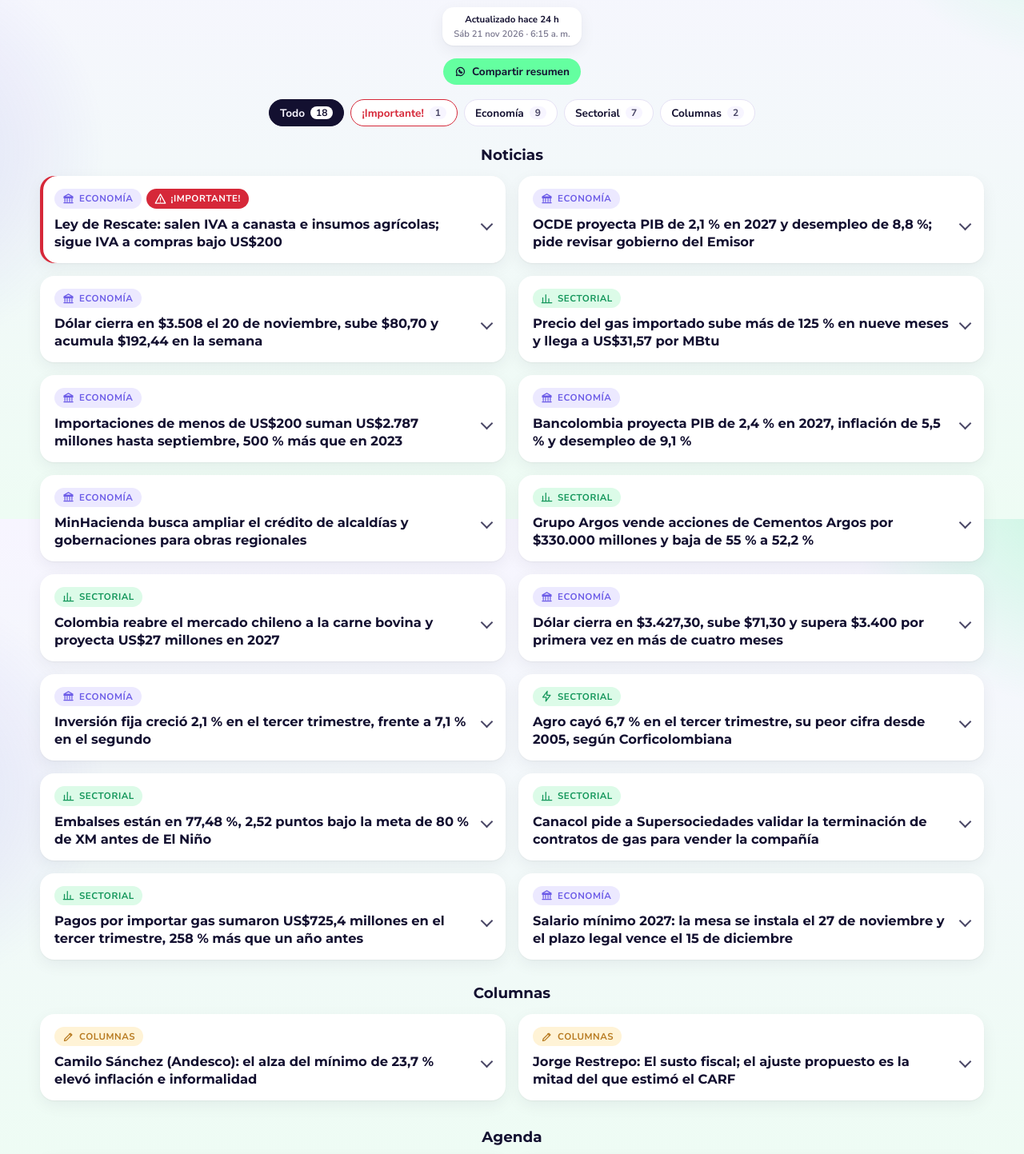
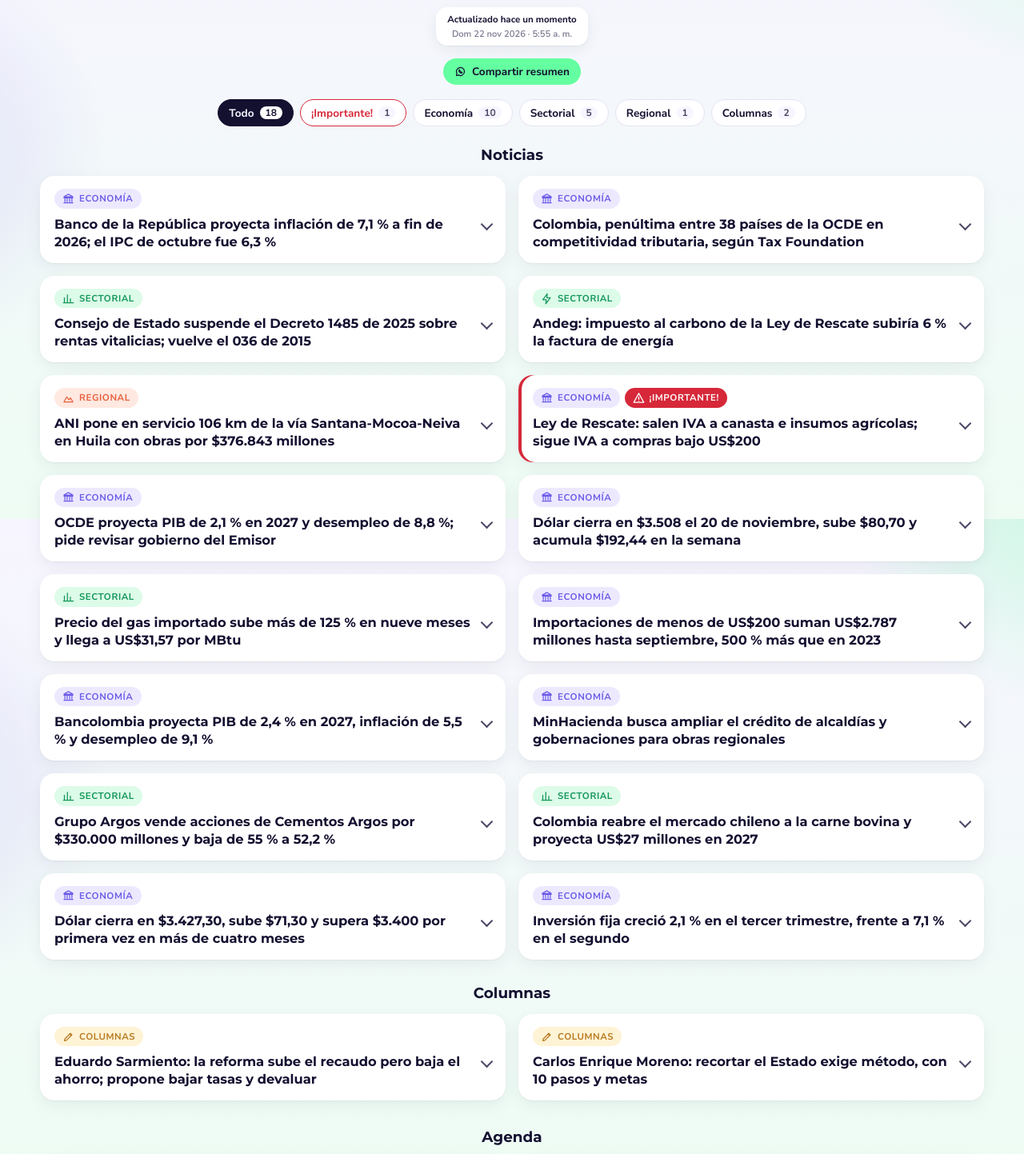
Before and after one commit to andrestrigosr-ops/resumen-economico, a plain HTML site: page index.html in a window 1280 px wide. Shown: the part 151-1594 px from the top of the page at 80% size. Drawn offline with Linux system fonts and the light colour scheme.

Commit message:
Resumen 2026-11-22

```diff
--- a/index.html
+++ b/index.html
@@ -159,9 +159,24 @@ li.destacada{outline:3px solid var(--mint);outline-offset:3px}
 <div id="contenido">
 <!-- INICIO CONTENIDO -->
   <h1>Economía Hoy</h1>
-  <p class="fecha">Sábado 21 de noviembre de 2026 · actualizado a las 6:15 a. m. (hora de Bogotá)</p>
+  <p class="fecha">Domingo 22 de noviembre de 2026 · actualizado a las 5:55 a. m. (hora de Bogotá)</p>
   <h2 class="seccion-titulo">Noticias</h2>
   <ol>
+    <li><span class="tag">Economía</span>
+      <h3 class="titular">Banco de la República proyecta inflación de 7,1 % a fin de 2026; el IPC de octubre fue 6,3 %</h3>
+      <p>Su informe previo preveía 6,9 %. La meta es 3 %. La Corte Constitucional (C-815/1999) impide un mínimo inferior a la inflación; la mesa se instala el 27/11/2026. <a href="https://www.larepublica.co/economia/minimo-se-discutira-con-proyecciones-de-inflacion-encima-de-7-a-fin-de-ano-4529762">La República, 21/11/2026</a></p></li>
+    <li><span class="tag">Economía</span>
+      <h3 class="titular">Colombia, penúltima entre 38 países de la OCDE en competitividad tributaria, según Tax Foundation</h3>
+      <p>Pesan el impuesto al patrimonio, el gravamen financiero y la renta corporativa de 35 %. La OCDE pide subir el recaudo, sobre todo de IVA, y bajar impuestos a empresas; ingresos cercanos a 20 % del PIB. <a href="https://www.larepublica.co/economia/colombia-es-el-segundo-pais-menos-competitivo-y-neutral-en-materia-tributaria-de-la-ocde-4529870">La República, 22/11/2026</a></p></li>
+    <li><span class="tag">Sectorial</span>
+      <h3 class="titular">Consejo de Estado suspende el Decreto 1485 de 2025 sobre rentas vitalicias; vuelve el 036 de 2015</h3>
+      <p>Por error de procedimiento de Hacienda y Trabajo. Asofondos dice que la compra de rentas vitalicias bajó de 9.000 personas en 2025 a 4.000 hasta octubre de 2026. <a href="https://www.valoraanalitik.com/que-cambia-para-las-pensiones-tras-la-suspension-del-decreto-sobre-el-deslizamiento-del-salario-minimo-fasecolda-y-asofondos-explican/">Valora Analitik, 21/11/2026</a></p></li>
+    <li><span class="tag">Sectorial</span>
+      <h3 class="titular">Andeg: impuesto al carbono de la Ley de Rescate subiría 6 % la factura de energía</h3>
+      <p>Estima más de $51 por kWh y un efecto neto negativo de $3,8 billones a 2029, con recaudo neto de $1,2 billones. Encarecería carbón, diésel y fuel oil de las térmicas. <a href="https://www.valoraanalitik.com/diesel-jet-fuel-y-carbon-se-encarecerian-con-la-aplicacion-del-impuesto-al-carbono/">Valora Analitik, 20/11/2026</a></p></li>
+    <li><span class="tag">Regional</span>
+      <h3 class="titular">ANI pone en servicio 106 km de la vía Santana-Mocoa-Neiva en Huila con obras por $376.843 millones</h3>
+      <p>Corredor de 456 km y $2,1 billones, con 94,66 % de avance; 276 km ya operan. Pericongo (1,4 km) arrancaría en diciembre de 2026 con plazo de 28 meses. <a href="https://www.portafolio.co/economia/infraestructura/ani-pone-en-servicio-106-kilometros-de-la-via-santana-mocoa-neiva-con-obras-por-376-843-millones-en-el-huila-506831">Portafolio, 21/11/2026</a></p></li>
     <li><span class="tag">Economía</span><span class="tag importante">¡Importante!</span>
       <h3 class="titular">Ley de Rescate: salen IVA a canasta e insumos agrícolas; sigue IVA a compras bajo US$200</h3>
       <p>El 18/11/2026 el ministro Miguel Gómez anunció recorte de $23,7 billones y retiro del IVA a prepagada y alimentos. <a href="https://www.portafolio.co/economia/gobierno/gobierno-da-marcha-atras-al-iva-para-medicina-prepagada-y-anuncia-recorte-de-23-7-billones-en-el-gasto-publico-506609">Portafolio, 18/11/2026</a> Actualización (20/11/2026): salen también IVA a insumos agrícolas y la devolución de IVA; quedan IVA a híbridos y eléctricos y a compras menores de US$200. <a href="https://www.larepublica.co/economia/que-queda-que-se-discute-y-que-sale-hasta-ahora-de-la-ley-de-rescate-economico-4528829">La República, 20/11/2026</a></p></li>
@@ -195,30 +210,15 @@ li.destacada{outline:3px solid var(--mint);outline-offset:3px}
     <li><span class="tag">Economía</span>
       <h3 class="titular">Inversión fija creció 2,1 % en el tercer trimestre, frente a 7,1 % en el segundo</h3>
       <p>Maquinaria y equipo +0,7 % (13,1 % antes); obras civiles +10,3 %; vivienda -2,2 %. Frente al trimestre previo cayó 1 %. Las exportaciones bajaron 1,8 % y las importaciones subieron 9,5 %. <a href="https://www.portafolio.co/economia/inversion-fija-se-desacelero-en-colombia-crecio-2-1-anual-frente-al-7-1-registrado-en-el-segundo-trimestre-506720">Portafolio, 19/11/2026</a></p></li>
-    <li><span class="tag">Sectorial</span>
-      <h3 class="titular">Agro cayó 6,7 % en el tercer trimestre, su peor cifra desde 2005, según Corficolombiana</h3>
-      <p>Cultivos -6,9 %, café -11,2 %, pesca -35,4 %; ganadería +1,6 %. Cuarto trimestre seguido en negativo; el PIB total creció 0,5 % anual (DANE). Minería +7,8 %. <a href="https://www.larepublica.co/economia/el-sector-del-agro-registro-su-peor-caida-en-el-pib-en-los-ultimos-20-anos-4527854">La República, 19/11/2026</a></p></li>
-    <li><span class="tag">Sectorial</span>
-      <h3 class="titular">Embalses están en 77,48 %, 2,52 puntos bajo la meta de 80 % de XM antes de El Niño</h3>
-      <p>Los aportes hídricos del 1 al 16 de noviembre fueron 49,5 % del promedio histórico. El fenómeno de El Niño empezaría en diciembre y se extendería al primer trimestre de 2027. <a href="https://www.larepublica.co/economia/los-embalses-se-estan-enfrentando-al-noviembre-mas-seco-desde-el-inicio-del-milenio-4527808">La República, 19/11/2026</a></p></li>
-    <li><span class="tag">Sectorial</span>
-      <h3 class="titular">Canacol pide a Supersociedades validar la terminación de contratos de gas para vender la compañía</h3>
-      <p>Busca que se reconozcan órdenes del tribunal de Alberta; hay 6 finalistas de 70 contactados y deuda DIP de hasta US$112 millones. Cerro Matoso recibe cerca de 300 MBTU diarios frente a 16.000 contratados. <a href="https://www.larepublica.co/economia/canacol-pidio-que-se-valide-la-terminacion-de-contratos-para-concretar-su-venta-4528754">La República, 19/11/2026</a></p></li>
-    <li><span class="tag">Sectorial</span>
-      <h3 class="titular">Pagos por importar gas sumaron US$725,4 millones en el tercer trimestre, 258 % más que un año antes</h3>
-      <p>Campetrol reporta que en el mismo periodo de 2025 fueron US$202,4 millones. La producción de crudo promedió 730.100 barriles diarios (-2,6 %) y el sector cayó 2,7 % en el PIB. <a href="https://www.valoraanalitik.com/pagos-por-importaciones-de-gas-a-colombia-se-triplicaron-en-un-ano/">Valora Analitik, 19/11/2026</a></p></li>
-    <li><span class="tag">Economía</span>
-      <h3 class="titular">Salario mínimo 2027: la mesa se instala el 27 de noviembre y el plazo legal vence el 15 de diciembre</h3>
-      <p>Las propuestas se presentan el 10 de diciembre; sin acuerdo, el decreto debe enviarse a Presidencia el 30 de diciembre. Proyecciones de expertos: 8 % a 9 %; la CJC propone tope de 7 %. <a href="https://www.larepublica.co/economia/la-discusion-por-el-proximo-salario-minimo-tendra-menos-de-30-dias-para-llegar-a-acuerdo-4527766">La República, 19/11/2026</a></p></li>
   </ol>
   <h2 class="seccion-titulo">Columnas</h2>
   <ol>
     <li><span class="tag">Columnas</span>
-      <h3 class="titular">Camilo Sánchez (Andesco): el alza del mínimo de 23,7 % elevó inflación e informalidad</h3>
-      <p>Portafolio, 19/11/2026. Propone limitar futuros aumentos a inflación más productividad y anuncia que el gremio respaldará fijar el monto por decreto. <a href="https://www.portafolio.co/opinion/analisis/ojo-con-la-fijacion-del-salario-minimo-506732">Leer columna</a></p></li>
+      <h3 class="titular">Eduardo Sarmiento: la reforma sube el recaudo pero baja el ahorro; propone bajar tasas y devaluar</h3>
+      <p>El Espectador, 22/11/2026. Plantea reducir la tasa de referencia y la de los TES e intervenir los mercados monetario y cambiario; dice que subir tasas reduce ahorro y crecimiento. <a href="https://www.elespectador.com/opinion/columnistas/eduardo-sarmiento/un-modelo-que-eleve-el-ahorro/">Leer columna</a></p></li>
     <li><span class="tag">Columnas</span>
-      <h3 class="titular">Jorge Restrepo: El susto fiscal; el ajuste propuesto es la mitad del que estimó el CARF</h3>
-      <p>Portafolio, 19/11/2026. Plantea que el ajuste evitaría solo la explosión de la deuda, sin espacio para inversión pública, y que una "crisis recesiva" es cada vez más probable. <a href="https://www.portafolio.co/opinion/analisis/el-susto-fiscal-506636">Leer columna</a></p></li>
+      <h3 class="titular">Carlos Enrique Moreno: recortar el Estado exige método, con 10 pasos y metas</h3>
+      <p>El Espectador, 22/11/2026. Propone bajar 25 % el funcionamiento nacional (sin defensa, policía ni rama judicial) y 50 % los contratos de prestación de servicios, protegiendo a cabezas de hogar. <a href="https://www.elespectador.com/opinion/columnistas/carlos-enrique-moreno/secuencia-para-recortar-el-estado-y-ser-efectivo/">Leer columna</a></p></li>
   </ol>
   <h2 class="agenda-titulo">Agenda</h2>
   <ul class="agenda">
```
